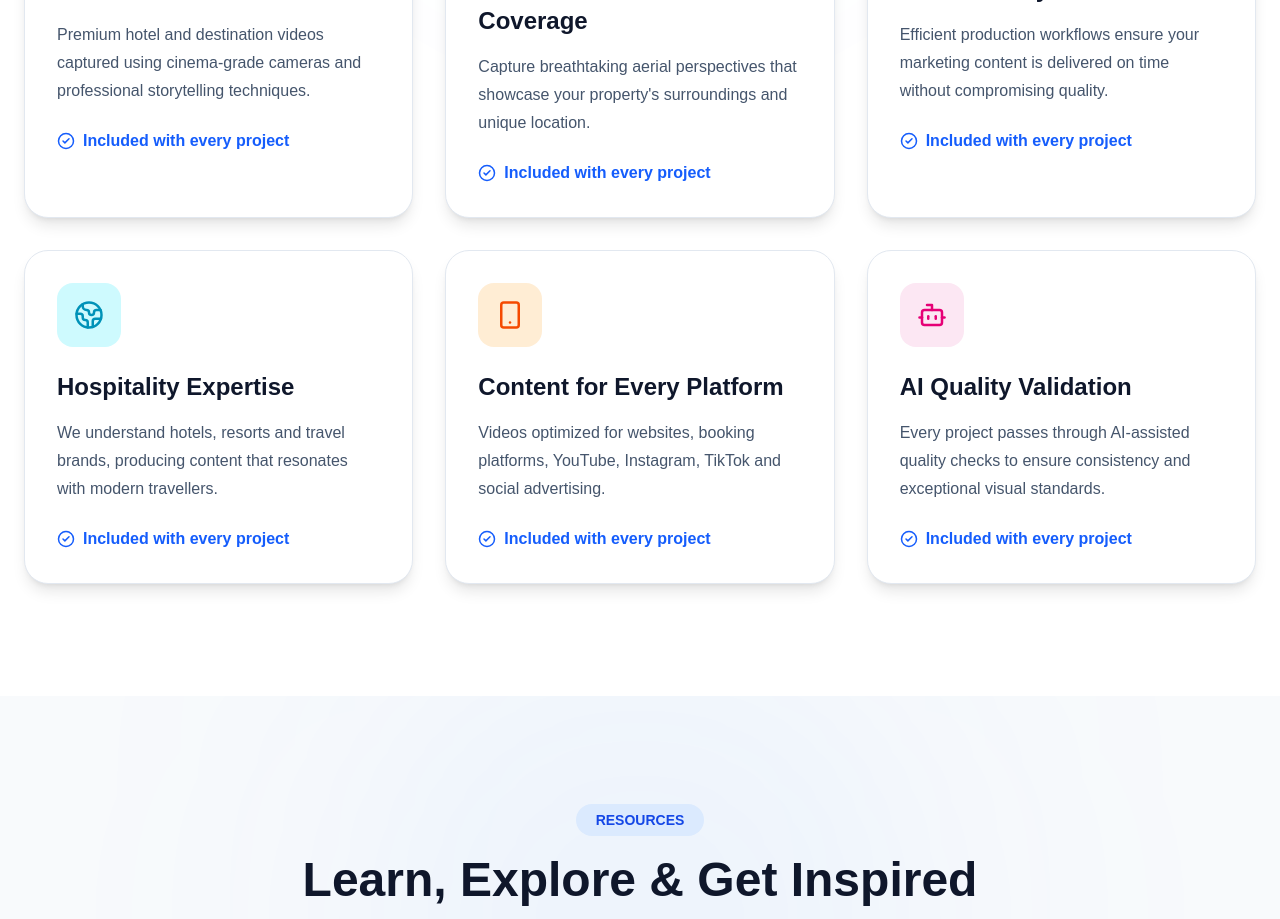
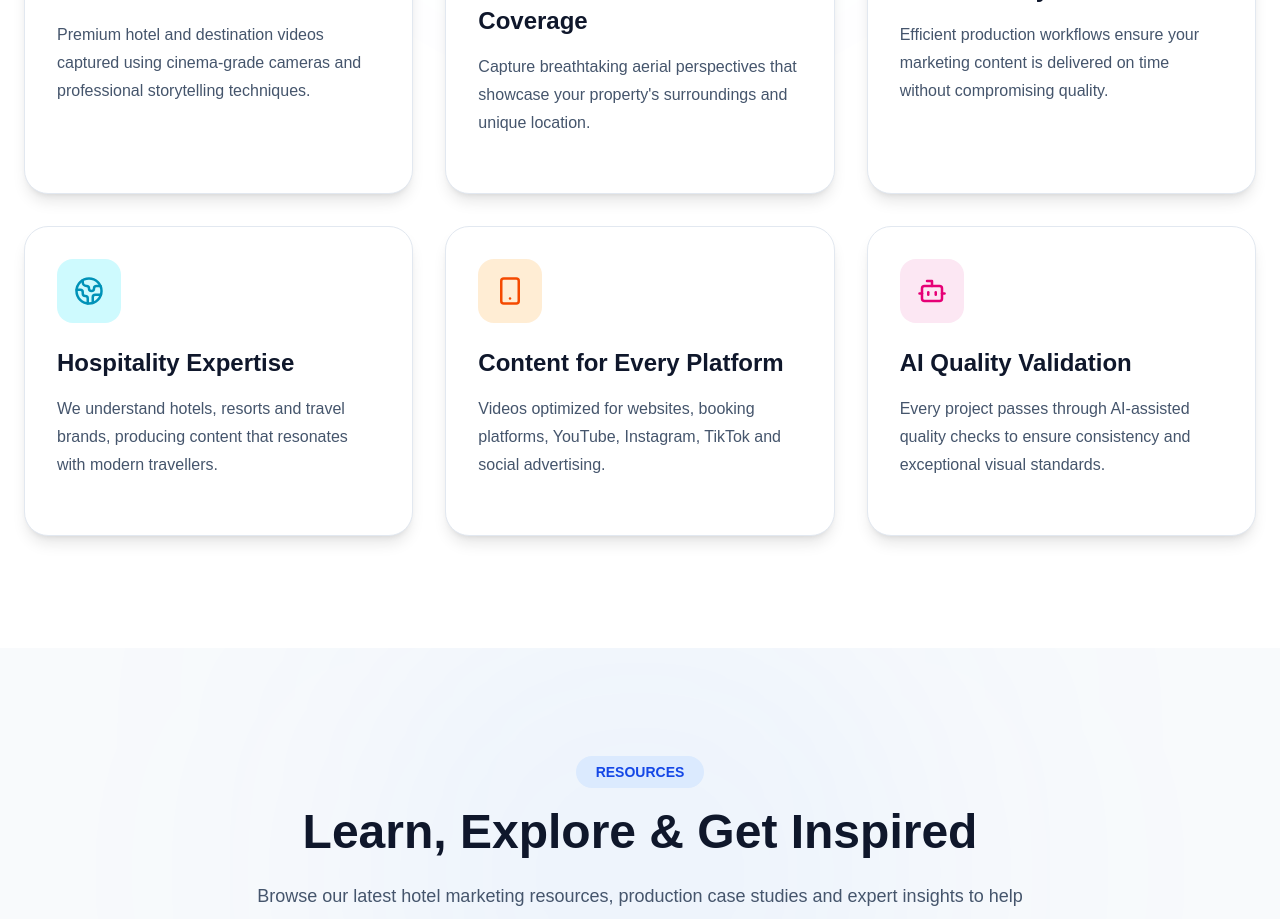
Before and after one commit to ezekielmose/genesis_website_proffesional, a Next.js app: page / in a window 1280 px wide. Shown: the part 3280-4199 px from the top of the page. Built offline with nearby package versions, Linux system fonts and the light colour scheme.

Commit message:
Update Features.tsx

```diff
--- a/components/home/Features/Features.tsx
+++ b/components/home/Features/Features.tsx
@@ -161,13 +161,7 @@ export default function Features() {
                   {feature.description}
                 </p>
 
-                <div className="flex items-center gap-2 font-semibold text-blue-600">
 
-                  <CheckCircle2 size={18} />
-
-                  Included with every project
-
-                </div>
 
               </motion.div>
 
```
